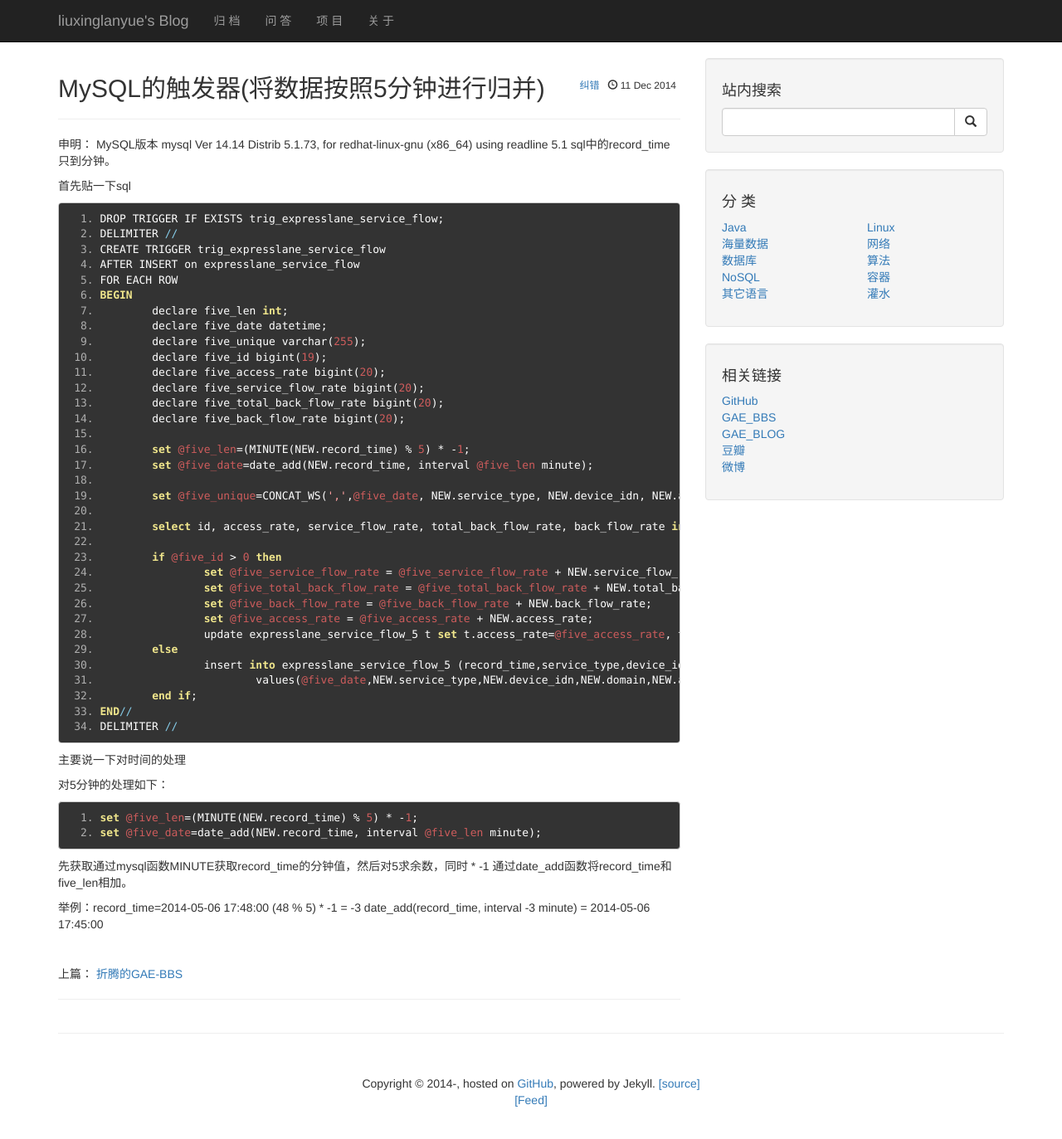
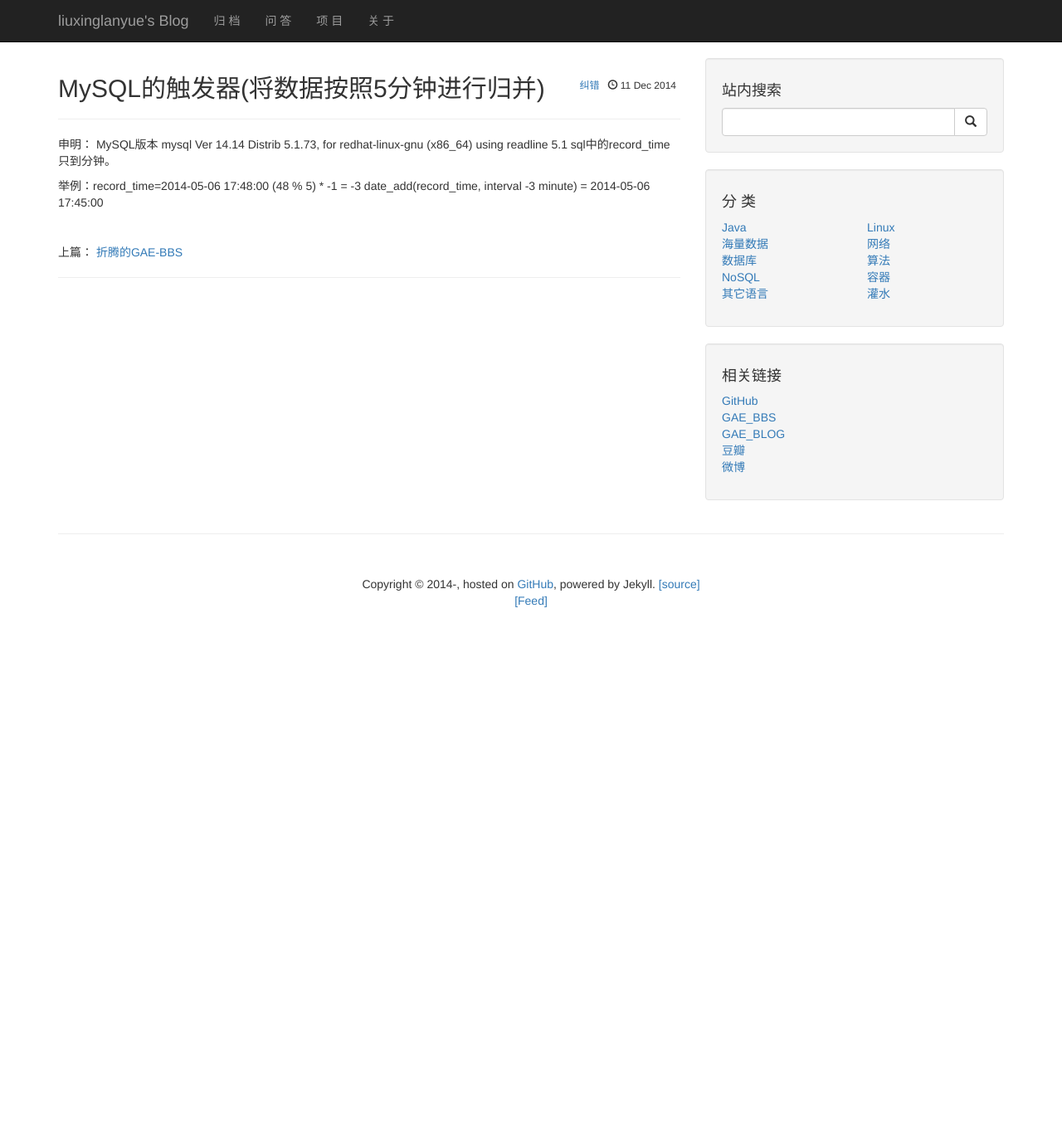
Before and after one commit to liuxinglanyue/blog, a Jekyll site: the page built from _posts/2014-12-11-mysql-trigger.markdown, in a window 1280 px wide and 1396 px high. Shown: the top 1373 px of the window at 83% size. Built offline with Jekyll 4.4.1, drawn with Linux system fonts in a browser that asks for light colours; nearby versions of some CDN libraries; Markdown is read by kramdown in place of the engine named in the settings; comment, search, counter and statistics services are not loaded.

Commit message:
Update 2014-12-11-mysql-trigger.markdown
error

```diff
--- a/_posts/2014-12-11-mysql-trigger.markdown
+++ b/_posts/2014-12-11-mysql-trigger.markdown
@@ -8,53 +8,7 @@ tags: [mysql,sql,trigger]
 MySQL版本 mysql  Ver 14.14 Distrib 5.1.73, for redhat-linux-gnu (x86_64) using readline 5.1
 sql中的record_time只到分钟。
 
-首先贴一下sql
-<pre class="prettyPrint">
-DROP TRIGGER IF EXISTS trig_expresslane_service_flow;
-DELIMITER //
-CREATE TRIGGER trig_expresslane_service_flow
-AFTER INSERT on expresslane_service_flow
-FOR EACH ROW
-BEGIN
-	declare five_len int;
-	declare five_date datetime;
-	declare five_unique varchar(255);
-	declare five_id bigint(19);
-	declare five_access_rate bigint(20);
-	declare five_service_flow_rate bigint(20);
-	declare five_total_back_flow_rate bigint(20);
-	declare five_back_flow_rate bigint(20);
 
-	set @five_len=(MINUTE(NEW.record_time) % 5) * -1;
-	set @five_date=date_add(NEW.record_time, interval @five_len minute);
-
-	set @five_unique=CONCAT_WS(',',@five_date, NEW.service_type, NEW.device_idn, NEW.app_id, NEW.domain);
-
-	select id, access_rate, service_flow_rate, total_back_flow_rate, back_flow_rate into @five_id, @five_access_rate, @five_service_flow_rate, @five_total_back_flow_rate, @five_back_flow_rate from expresslane_service_flow_5 where unique_field = @five_unique;
-
-	if @five_id > 0 then
-		set @five_service_flow_rate = @five_service_flow_rate + NEW.service_flow_rate;
-		set @five_total_back_flow_rate = @five_total_back_flow_rate + NEW.total_back_flow_rate;
-		set @five_back_flow_rate = @five_back_flow_rate + NEW.back_flow_rate;
-		set @five_access_rate = @five_access_rate + NEW.access_rate;
-		update expresslane_service_flow_5 t set t.access_rate=@five_access_rate, t.service_flow_rate=@five_service_flow_rate, t.total_back_flow_rate=@five_total_back_flow_rate, t.back_flow_rate=@five_back_flow_rate where t.id = @five_id;
-	else
-		insert into expresslane_service_flow_5 (record_time,service_type,device_idn,domain,app_id,access_rate,service_flow_rate,total_back_flow_rate,back_flow_rate,unique_field)
-			values(@five_date,NEW.service_type,NEW.device_idn,NEW.domain,NEW.app_id,NEW.access_rate,NEW.service_flow_rate,NEW.total_back_flow_rate,NEW.back_flow_rate,@five_unique);
-	end if;
-END//
-DELIMITER //
-</pre>
-
-主要说一下对时间的处理
-
-对5分钟的处理如下：
-<pre class="prettyPrint">
-set @five_len=(MINUTE(NEW.record_time) % 5) * -1;
-set @five_date=date_add(NEW.record_time, interval @five_len minute);
-</pre>
-先获取通过mysql函数MINUTE获取record_time的分钟值，然后对5求余数，同时 * -1
-通过date_add函数将record_time和five_len相加。
 
 举例：record_time=2014-05-06 17:48:00
 (48 % 5) * -1 = -3
```
